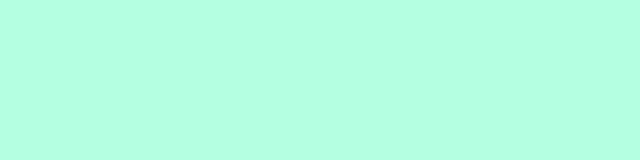
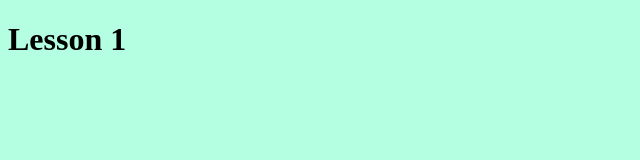
Before and after one commit to chagovcev/working_js, a plain HTML site: page Lesson_1/index.html in a window 1280 px wide. Shown: the whole page, without its empty margins (0-640 px from the left). Drawn offline with Linux system fonts and the light colour scheme.

Commit message:
Добавил заголовок

```diff
--- a/Lesson_1/index.html
+++ b/Lesson_1/index.html
@@ -8,7 +8,7 @@
     <title>Работа с js</title>
 </head>
 <body>
-
+    <h1>Lesson 1</h1>
     <script src="js/script.js"></script>
 </body>
 </html>
```
